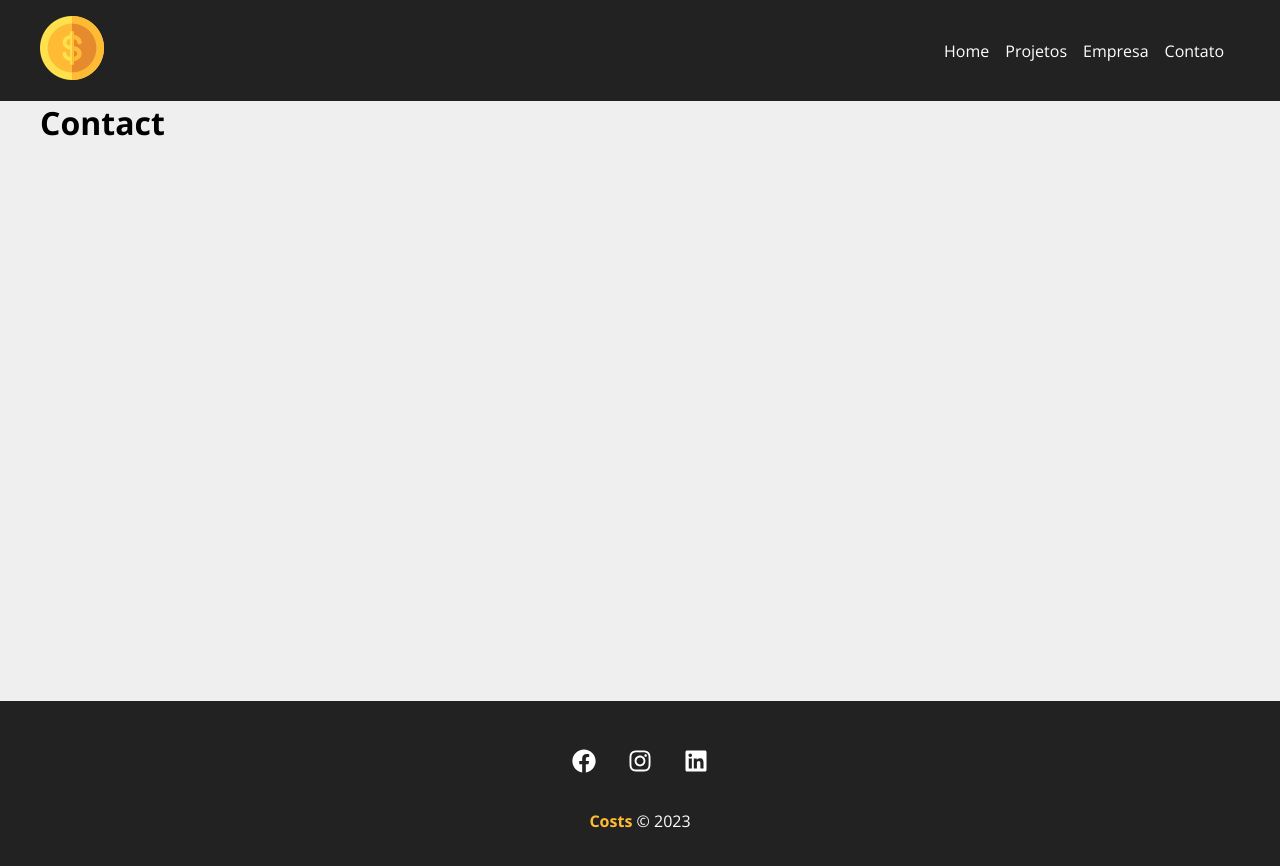
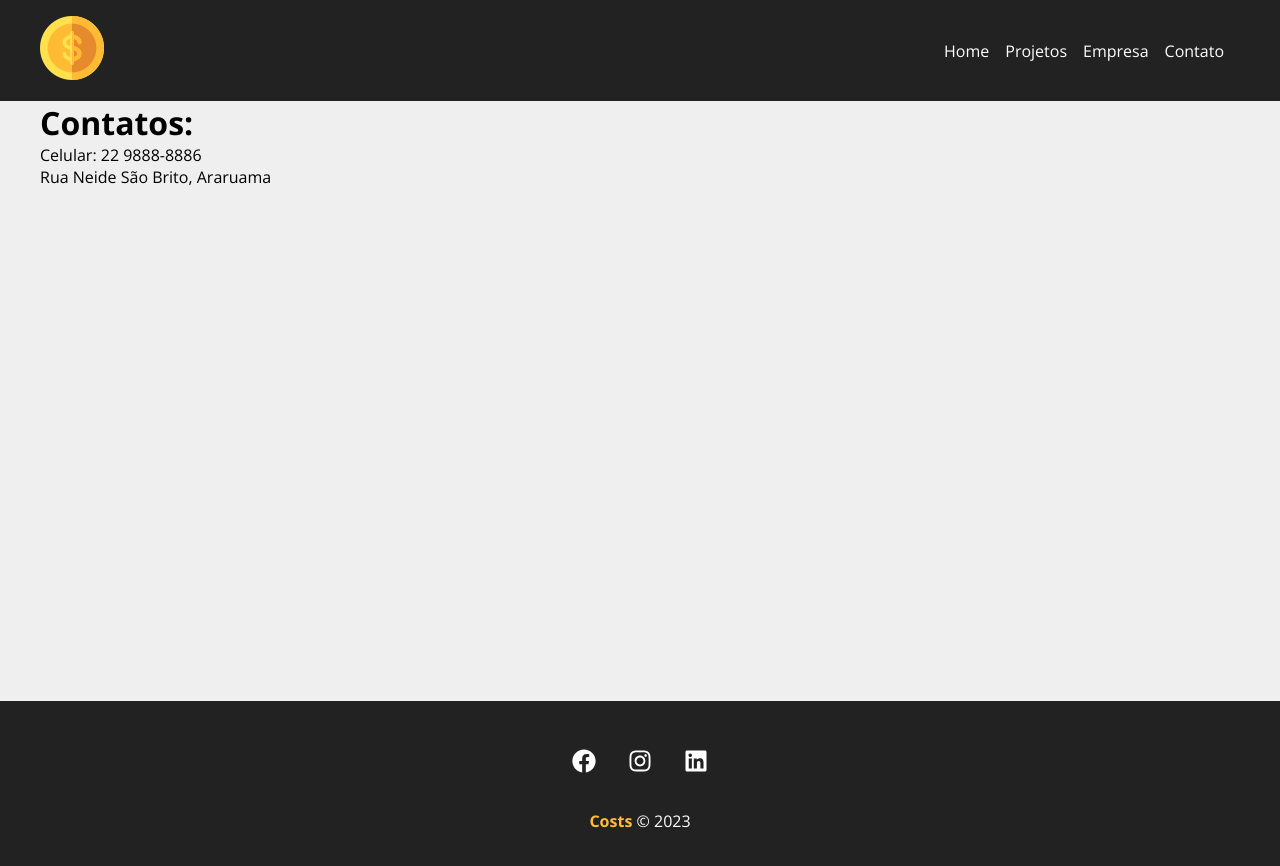
Before and after one commit to TatianePatriota/costs-react, a React (Create React App) app: page /contact in a window 1280 px wide. Shown: the top 866 px of the page. Built offline with nearby package versions, Linux system fonts and the light colour scheme.

Commit message:
add contatos

```diff
--- a/src/components/pages/Contact.js
+++ b/src/components/pages/Contact.js
@@ -1,3 +1,9 @@
 export function Contact() {
-  return <h1>Contact</h1>;
+  return (
+    <div>
+      <h1>Contatos:</h1>
+      <p>Celular: 22 9888-8886</p>
+      <p>Rua Neide São Brito, Araruama</p>
+    </div>
+  );
 }
```
